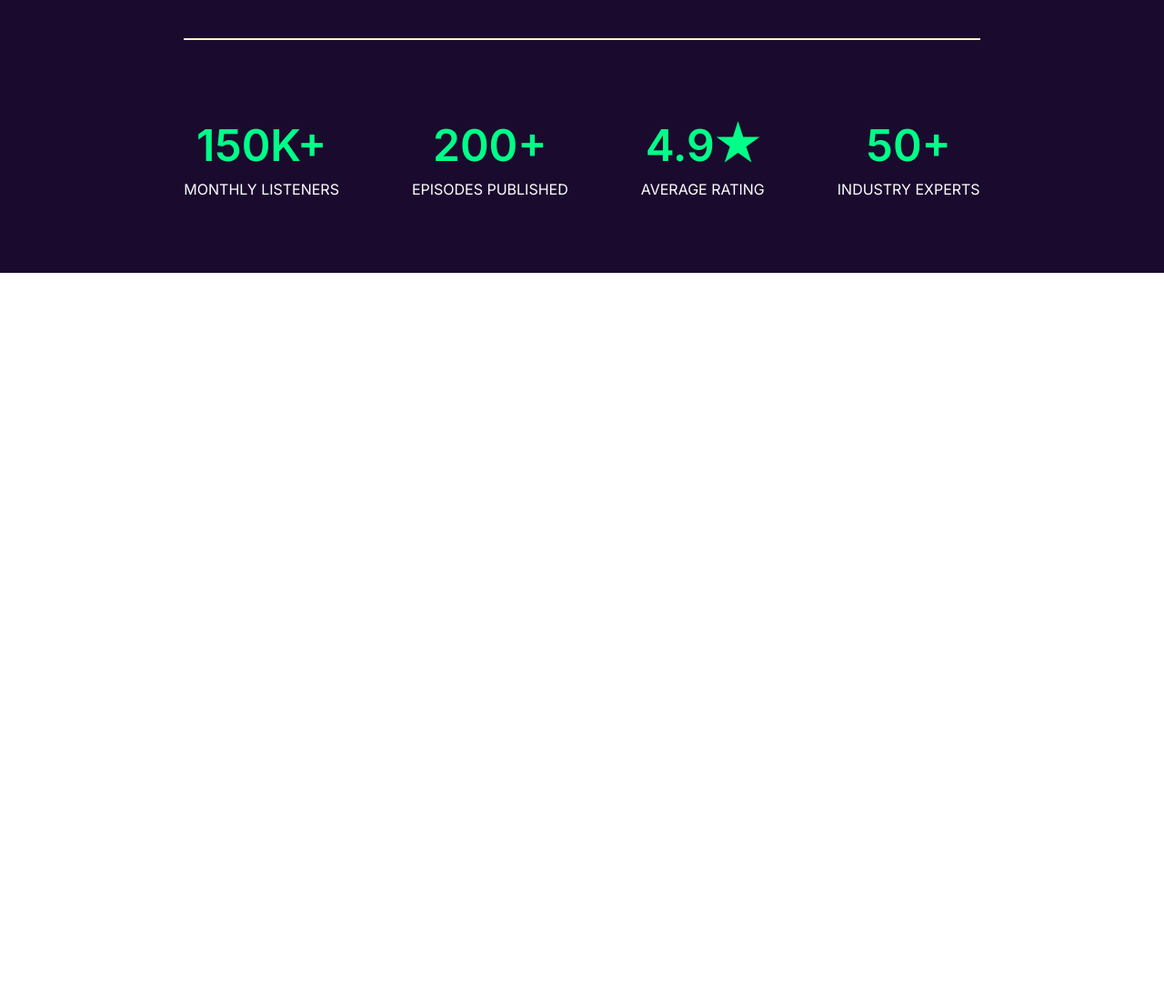
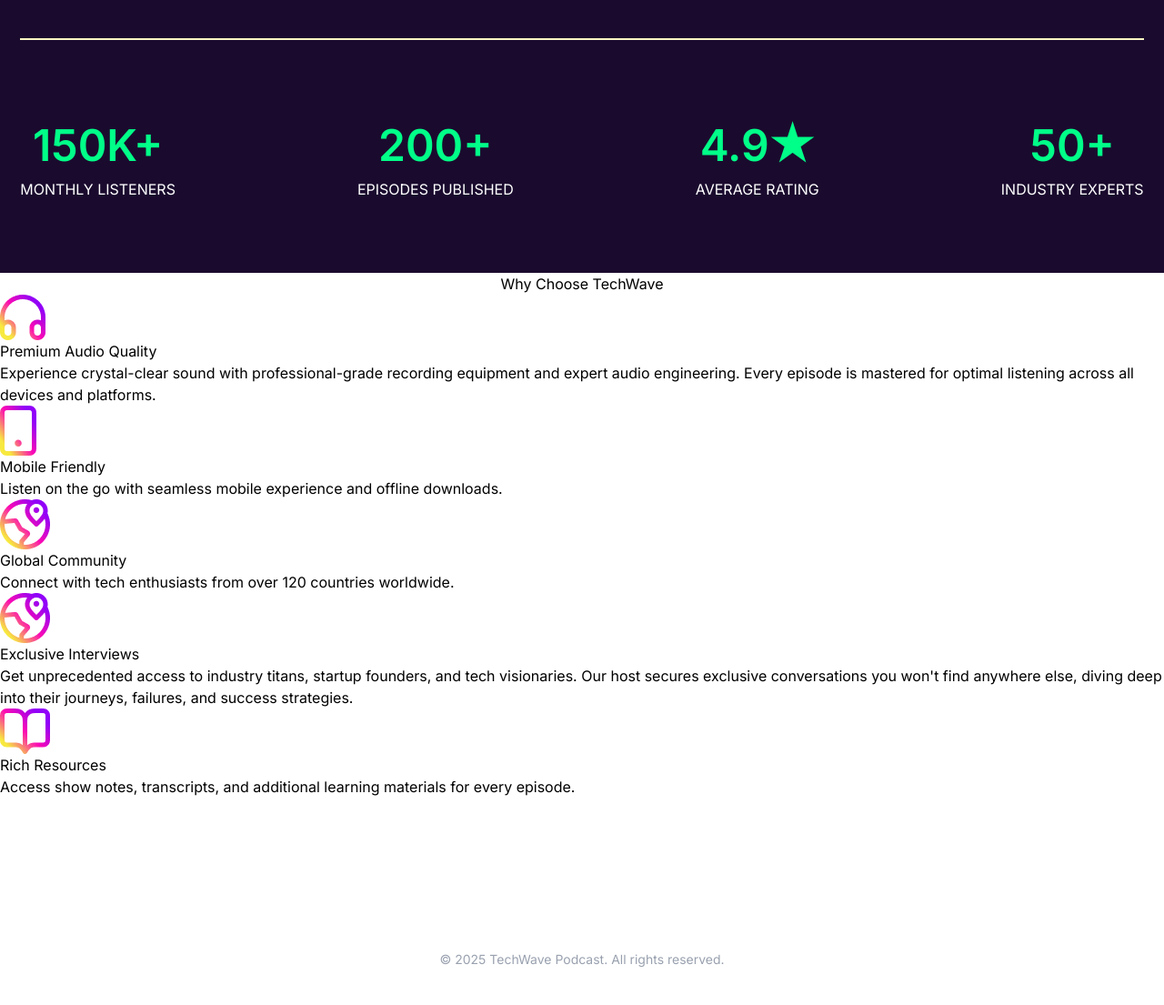
Before and after one commit to sadik111222/Assignment-2, a plain HTML site: page index.html in a window 1280 px wide. Shown: the part 1190-2295 px from the top of the page at 91% size. Before the commit the page ends 1490 px from the top, so only its background shows below. Drawn offline with nearby package versions, Linux system fonts and the light colour scheme.

Commit message:
some Choose code add

```diff
--- a/index.html
+++ b/index.html
@@ -44,6 +44,11 @@
 
 
         </nav>
+
+        <!-- -----Hero-section----- -->
+         <!-- -----Hero-section----- -->
+
+
         <section>
             <div class="py-[101px] bg-[url('./images/hero-bg.png')] flex flex-col justify-between items-center">
                 <img src="./images/hero-circle.png " alt="">
@@ -56,8 +61,8 @@
 
 
                     <div class="flex gap-[10px] py-[24px]">
-                        <button class="text-white px-[20px] hover:text-red-950 cursor-pointer py-[17px] rounded-full font-semibold bg-gradient-to-r from-pink-500 via-purple-500 to-indigo-500 bg-clip text-transparent">Listen on Spotify</button>
-                        <button class="cursor-pointer py-[15px] px-[22px] border-2 border-solid border-green-500 rounded-full text-green-500">Subscribe</button>
+                        <button class="text-white px-[20px] hover:text-red-950 cursor-pointer py-[17px] rounded-full font-semibold bg-gradient-to-r from-pink-500 via-purple-500 to-indigo-500 bg-clip text-transparent"><i class="fa-brands fa-spotify"></i> Listen on Spotify</button>
+                        <button class="cursor-pointer py-[15px] px-[27px] border-2 border-solid border-green-500 rounded-full text-green-500"><i class="fa-regular fa-envelope"></i> Subscribe</button>
                     </div>
 
 
@@ -96,7 +101,7 @@
 
                 <div class="border-t-2 border-t-solid border-t-yellow-100 flex mt-[80px] mb-[40px ]">
 
-                    <div class="py-[80px] flex gap-[80px] ">
+                    <div class="py-[80px] flex gap-[200px] ">
 
                         <div class="flex flex-col justify-between items-center">
                             <h3 class="text-[48px] font-semibold text-[#00FF88]">150K+</h3>
@@ -131,18 +136,52 @@
 
         <section>
 
-            <div>
-                <h3></h3>
+            <div class="flex flex-col justify-between items-center">
+                <h3>Why Choose TechWave</h3>
 
-                <div>
 
-                </div>
+                    <div class="grid-cols-3">
+                        <div>
+                            <img src="./images/headphone.png" alt="Premium Audio Quality">
+                            <h4>Premium Audio Quality</h4>
+                            <p>Experience crystal-clear sound with professional-grade recording equipment and expert audio engineering. Every episode is mastered for optimal listening across all devices and platforms.</p>
+                        </div>
+
+                        <div>
+                            <img src="./images/device.png" alt="Mobile Friendly">
+                            <h4>Mobile Friendly</h4>
+                            <p>Listen on the go with seamless mobile experience and offline downloads.</p>
+                        </div>
+
+                        <div>
+                            <img src="./images/location.png" alt="Global Community">
+                            <h4>Global Community</h4>
+                            <p>Connect with tech enthusiasts from over 120 countries worldwide.</p>
+                        </div>
+
+                        <div>
+                            <img src="./images/location.png" alt="Exclusive Interviews">
+                            <h4>Exclusive Interviews</h4>
+                            <p>Get unprecedented access to industry titans, startup founders, and tech visionaries. Our host secures exclusive conversations you won't find anywhere else, diving deep into their journeys, failures, and success strategies.</p>
+                        </div>
+
+                        <div>
+                            <img src="./images/resource.png" alt="Rich Resources">
+                            <h4>Rich Resources</h4>
+                            <p>Access show notes, transcripts, and additional learning materials for every episode.</p>
+                        </div>
+                    </div>
+
             </div>
         </section>
 
+
+
+
     </main>
 
-    <footer>
+    <footer class="mt-32 text-center py-10 text-gray-400 text-sm">
+        © 2025 TechWave Podcast. All rights reserved.
 
     </footer>
 
```
